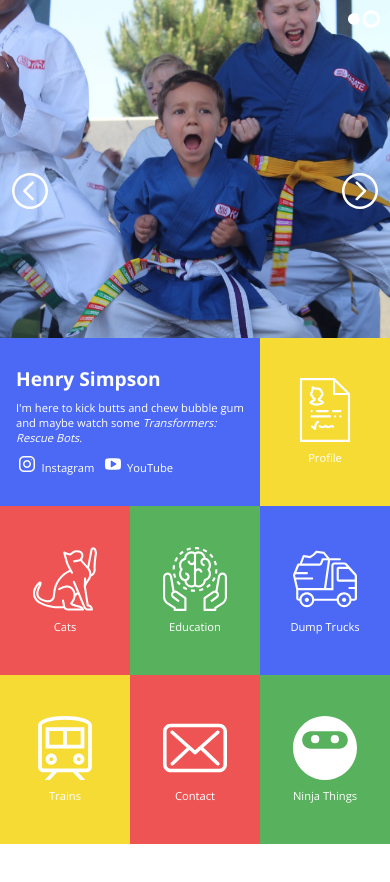
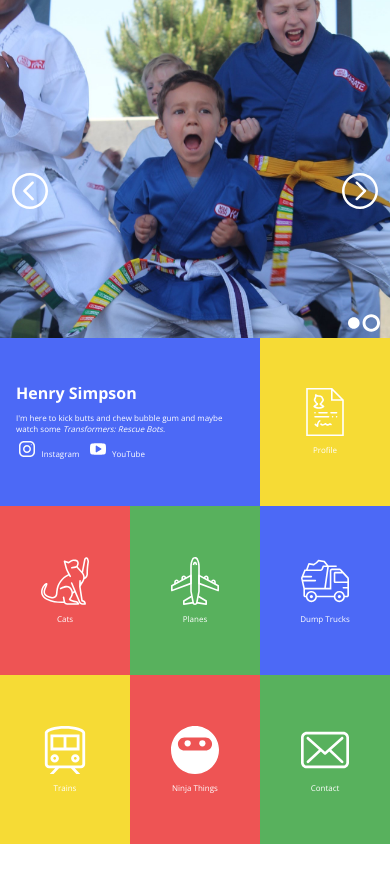
Before and after one commit to relasine/ks-comp-challenge-1, a plain HTML site: page index.html in a window 390 px wide. Drawn offline with nearby package versions, Linux system fonts and the light colour scheme.

Commit message:
Add media query in HTML Head

```diff
--- a/index.html
+++ b/index.html
@@ -4,6 +4,7 @@
   <title>Henry Simpson, Ninja</title>
   <link rel="stylesheet" type="text/css" href="styles.css">
   <link href="https://fonts.googleapis.com/css?family=Open+Sans:400,700" rel="stylesheet">
+  <meta name="viewport" content="width=device-width, initial-scale=1">
 </head>
 <body>
   <div class="header-div wrapper-div">
@@ -38,10 +39,10 @@
       <p class="icon-label">Cats</p>
     </section>
   </div>
-  <div class="education-div wrapper-div">
-    <section class="education">
-      <img src="images/education.svg" class="icon">
-      <p class="icon-label">Education</p>
+  <div class="plane-div wrapper-div">
+    <section class="plane">
+      <img src="images/plane.svg" class="icon">
+      <p class="icon-label">Planes</p>
     </section>
   </div>
   <div class="dumptruck-div wrapper-div">
@@ -56,17 +57,17 @@
       <p class="icon-label">Trains</p>
     </section>
   </div>
+    <div class="ninja-div wrapper-div">
+    <section class="ninja">
+      <img src="images/ninja.svg" class="icon">
+      <p class="icon-label">Ninja Things</p>
+    </section>
+  </div>
   <div class="contact-div wrapper-div">
     <section class="contact">
       <img src="images/contact.svg" class="icon">
       <p class="icon-label">Contact</p>
     </section>
   </div>
-  <div class="ninja-div wrapper-div">
-    <section class="ninja">
-      <img src="images/ninja.svg" class="icon">
-      <p class="icon-label">Ninja Things</p>
-    </section>
-  </div>
 </body>
 </html>
--- a/styles.css
+++ b/styles.css
@@ -78,7 +78,7 @@ section {
 .nav-circle {
   position: absolute;
   right: 2.5%;
-  top: 1%;
+  bottom: 1%;
   width: 2em;
 }
 
@@ -86,7 +86,7 @@ section {
   background-color: #ee5454;
 }
 
-.education-div {
+.plane-div {
   background-color: #58b15d;
 }
 
@@ -98,11 +98,11 @@ section {
   background-color: #f6db35;
 }
 
-.contact-div {
-  background-color: #ee5454;
+.ninja-div {
+    background-color: #ee5454;
 }
 
-.ninja-div {
+.contact-div {
   background-color: #58b15d;
 }
 
@@ -148,40 +148,50 @@ span {
     grid-template-columns: repeat(4, 1fr);
     grid-template-rows: repeat(4, 1fr);
   }
+
   h2 {
     font-size: 1.2rem;
     margin-bottom: .5rem;
   }
+
   p {
     font-size: .7rem;
   }
+
   .header-div {
     grid-column: 1;
   }
+
   .portrait-div {
     grid-column: 3/5;
     grid-row: 1/5;
   }
+
   .portrait-img {
     min-width: 50vw;
     max-width: 50vw;
   }
+
   .wrapper-div {
     height: 25vh;
     color: white;
   }
+
   .insta-label, .yt-label {
     margin: 0;
-}
+  }
+
   .instagram-wrapper, .youtube-wrapper {
     float: left;
     border: none;
     padding: .2rem;
     margin-left: 1rem;
   }
+
   .youtube-wrapper {
     margin-left: .25rem;
   }
+
   .intro-text {
     margin-bottom: .5rem;
   }
@@ -192,14 +202,17 @@ span {
     grid-template-columns: repeat(3, 1fr);
     grid-template-rows: repeat(6, 1fr);
   }
+
   .header-div {
     grid-column: 1/3;
     grid-row: 3;
   }
+
   .portrait-div {
     grid-column: 1/4;
     grid-row: 1/3;
   }
+
   .portrait-img {
     min-height: 40vh;
     max-height: 40vh;
@@ -207,21 +220,25 @@ span {
     max-width: 100vw;
     object-position: 15% 15%;
   }
+
   .wrapper-div {
     height: 20vh;
   }
-   .instagram-wrapper, .youtube-wrapper {
-    float: left;
-    border: none;
-    margin-left: 1rem;
-  }
-  .youtube-wrapper {
-    margin-left: .25rem;
-  }
-}
 
 @media (max-width: 400px) {
-  body {
-    grid-template-columns
+  h2 {
+    margin-bottom: .25rem;
+    font-size: 1rem;
   }
-}
+
+  p {
+    font-size: .5rem;
+  }
+
+  .icon {
+    width: 3em;
+  }
+
+  .intro-text {
+    margin-bottom: .25rem;
+  }
```
Also changed, not shown: Images/plane.svg (added).
